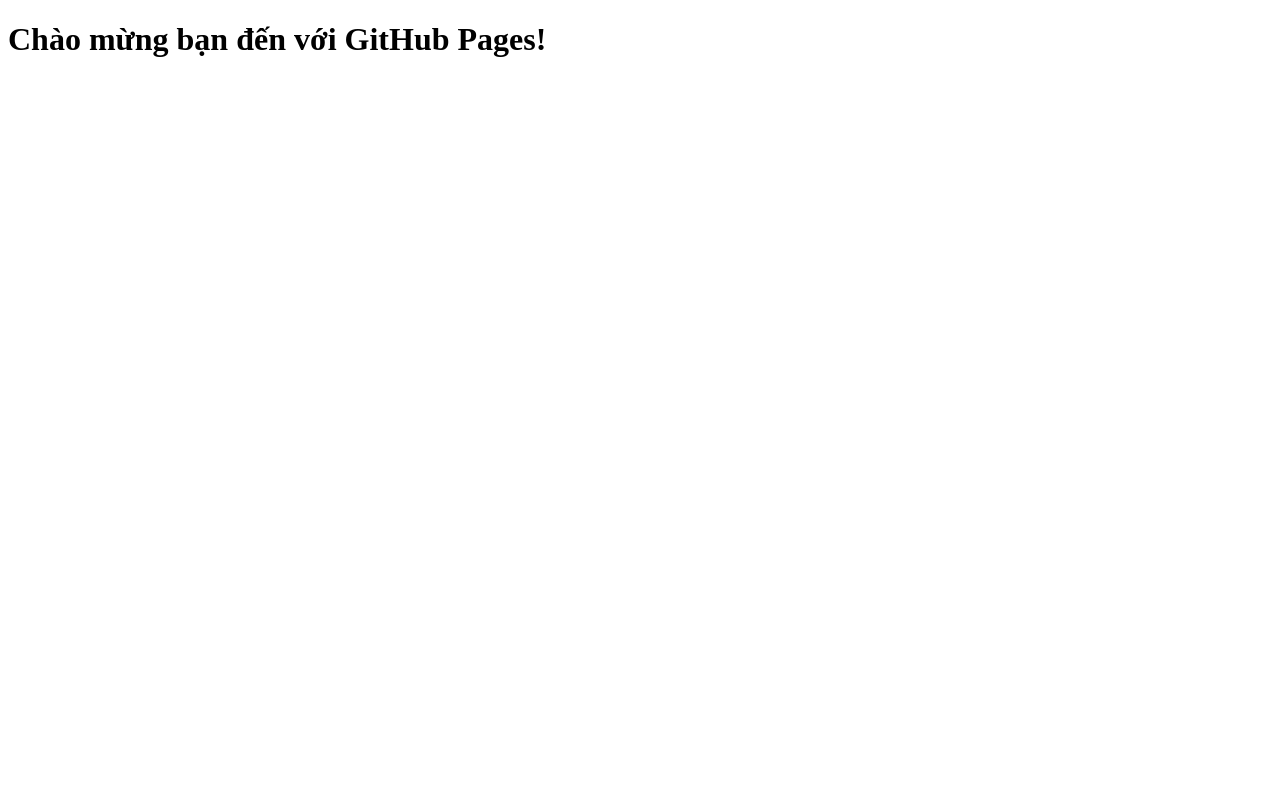
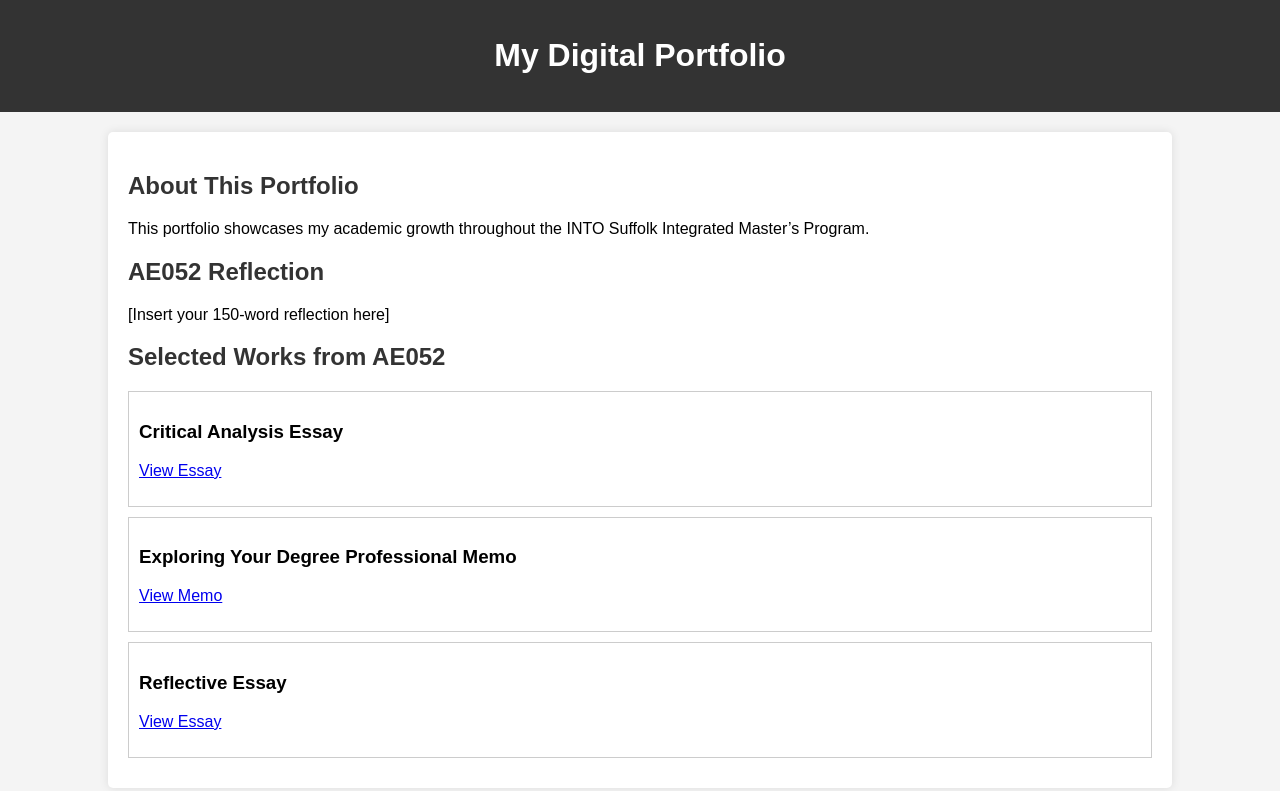
Before and after one commit to C0920G1-Tran-Minh-Chien/chris.github.io, a plain HTML site: page index.html in a window 1280 px wide. Drawn offline with Linux system fonts and the light colour scheme.

Commit message:
Update index.html

```diff
--- a/index.html
+++ b/index.html
@@ -1,11 +1,65 @@
 <!DOCTYPE html>
-<html lang="vi">
+<html lang="en">
 <head>
     <meta charset="UTF-8">
     <meta name="viewport" content="width=device-width, initial-scale=1.0">
-    <title>Trang của tôi</title>
+    <title>Digital Portfolio</title>
+    <style>
+        body {
+            font-family: Arial, sans-serif;
+            margin: 0;
+            padding: 0;
+            background-color: #f4f4f4;
+        }
+        header {
+            background: #333;
+            color: white;
+            text-align: center;
+            padding: 1rem;
+        }
+        .container {
+            width: 80%;
+            margin: 20px auto;
+            background: white;
+            padding: 20px;
+            border-radius: 5px;
+            box-shadow: 0 0 10px rgba(0, 0, 0, 0.1);
+        }
+        h2 {
+            color: #333;
+        }
+        .portfolio-item {
+            margin: 10px 0;
+            padding: 10px;
+            border: 1px solid #ccc;
+            background: #fff;
+        }
+    </style>
 </head>
 <body>
-    <h1>Chào mừng bạn đến với GitHub Pages!</h1>
+    <header>
+        <h1>My Digital Portfolio</h1>
+    </header>
+    <div class="container">
+        <h2>About This Portfolio</h2>
+        <p>This portfolio showcases my academic growth throughout the INTO Suffolk Integrated Master’s Program.</p>
+
+        <h2>AE052 Reflection</h2>
+        <p>[Insert your 150-word reflection here]</p>
+
+        <h2>Selected Works from AE052</h2>
+        <div class="portfolio-item">
+            <h3>Critical Analysis Essay</h3>
+            <p><a href="#">View Essay</a></p>
+        </div>
+        <div class="portfolio-item">
+            <h3>Exploring Your Degree Professional Memo</h3>
+            <p><a href="#">View Memo</a></p>
+        </div>
+        <div class="portfolio-item">
+            <h3>Reflective Essay</h3>
+            <p><a href="#">View Essay</a></p>
+        </div>
+    </div>
 </body>
 </html>
```
